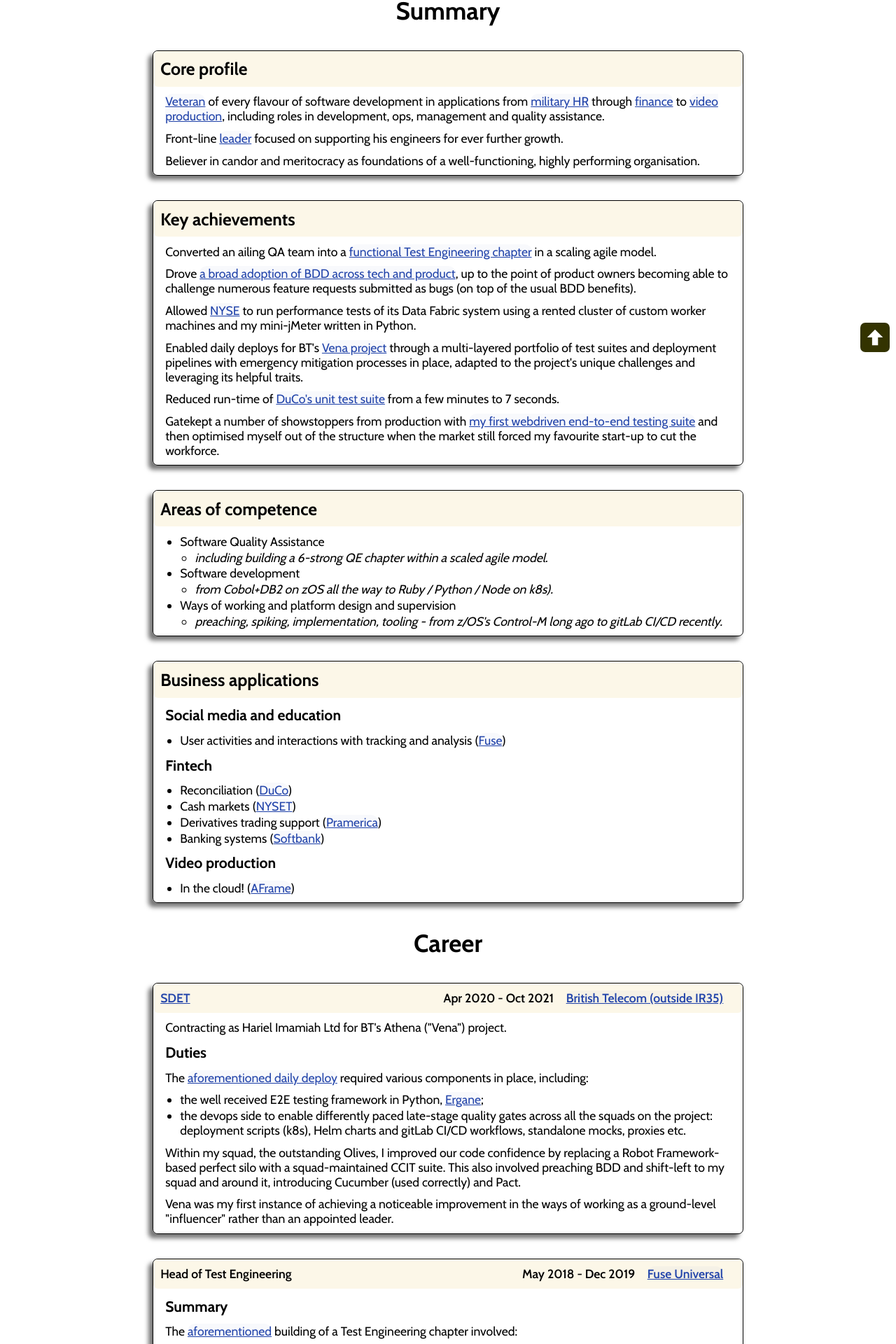
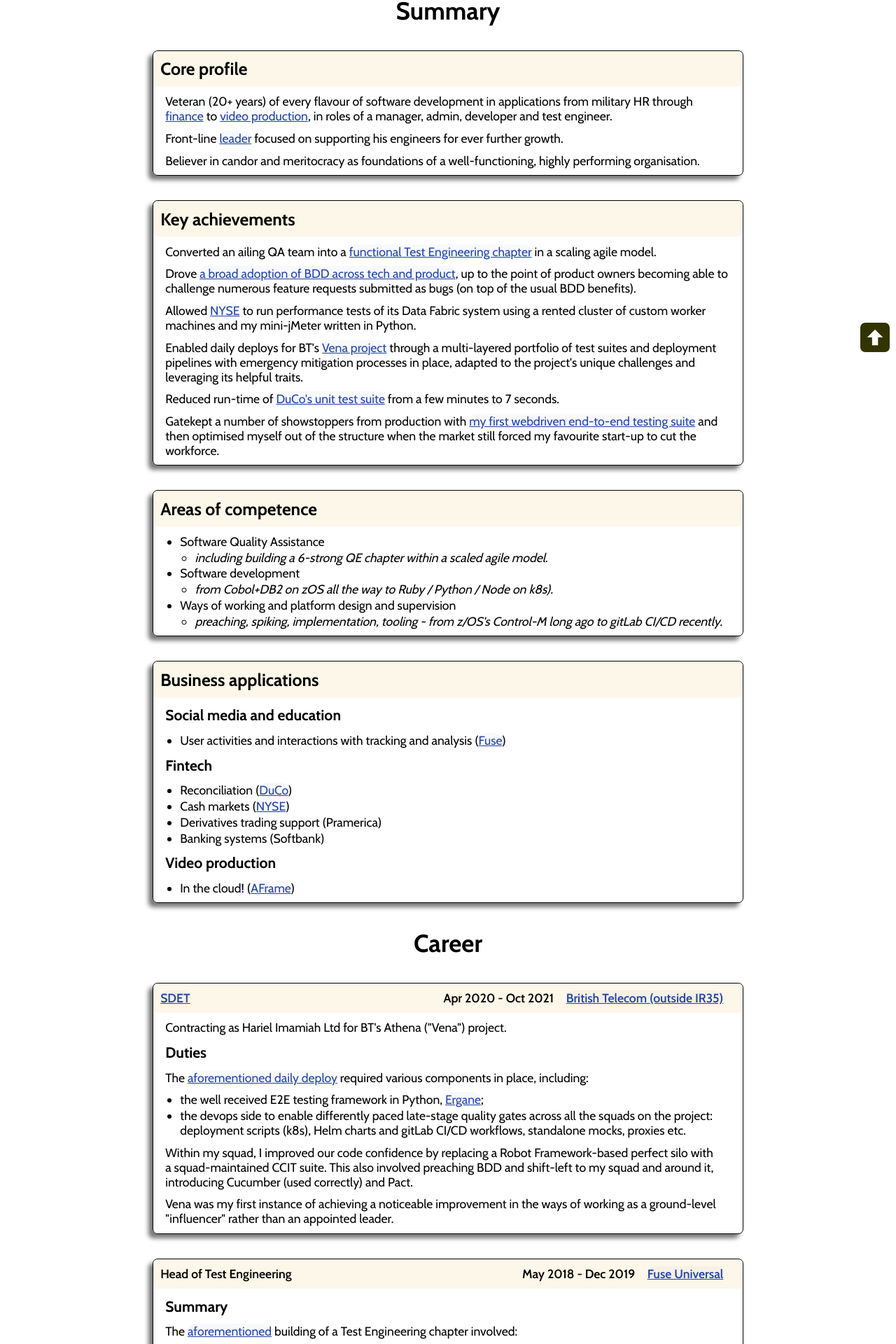
Before and after one commit to akseiya/cvml, a React (Create React App) app in the folder tsx/: page / in a window 1280 px wide. Shown: the part 288-2208 px from the top of the page at 70% size. Built offline with nearby package versions, Linux system fonts and the light colour scheme.

Commit message:
consistency changes after hiding old jobs

```diff
--- a/tsx/public/AuthorsResume.yaml
+++ b/tsx/public/AuthorsResume.yaml
@@ -52,10 +52,10 @@
   ### be used instead of "Core profile" etc.
 
   - Core profile: |-
-      [Veteran](#career-csopl) of every flavour of software development
-      in applications from [military HR](#career-csopl) through
-      [finance](#career-nyse) to [video production](#career-aframe), including
-      roles in development, ops, management and quality assistance.
+      Veteran (20+ years) of every flavour of software development
+      in applications from military HR through
+      [finance](#career-duco) to [video production](#career-aframe), in
+      roles of a manager, admin, developer and test engineer.
 
       Front-line [leader](#career-fuse) focused on supporting his engineers for
       ever further growth.
@@ -104,9 +104,9 @@
             ([Fuse](#career-fuse))
       # Fintech
         *   Reconciliation ([DuCo](#career-duco))
-        *   Cash markets ([NYSET](#career-nyse))
-        *   Derivatives trading support ([Pramerica](#career-pramerica))
-        *   Banking systems ([Softbank](#career-softbank))
+        *   Cash markets ([NYSE](#career-nyse))
+        *   Derivatives trading support (Pramerica)
+        *   Banking systems (Softbank)
       # Video production
         *   In the cloud! ([AFrame](#career-aframe))
 
@@ -141,9 +141,9 @@
           across all the squads on the project: deployment scripts (k8s), Helm
           charts and gitLab CI/CD workflows, standalone mocks, proxies etc.
 
-        Within my squad, the outstanding Olives, I improved our code confidence
+        Within my squad, I improved our code confidence
         by replacing a Robot Framework-based perfect silo with
-        a squad-maintained CCIT suite. This also involved preaching BDD and
+        a squad-maintained CCIT suite. This also involved preaching BDD and
         shift-left to my squad and around it, introducing Cucumber (used
         correctly) and Pact.
 
@@ -321,7 +321,6 @@
             innovation.
 
     - id: aframe
-      featured: true
       from: 2012-09
       to: 2016-02
       company:
@@ -344,6 +343,7 @@
         manifesting outside the browser window).
 
     - id: nyse
+      featured: true
       from: 2010-08
       to: 2012-09
       company:
--- a/tsx/src/components/CVMLPresenter/Career/Career.tsx
+++ b/tsx/src/components/CVMLPresenter/Career/Career.tsx
@@ -74,7 +74,6 @@
 const renderJob =
   (flat: boolean) => (job: Job, i: number) => renderFlattableJob(flat, job, i);
 
-
 const jobsWithFeatureLimit = (jobs: Job[]) => {
   let featuredCount = 0;
   const limitedJobs: Job[] = [];
@@ -98,7 +97,10 @@
 const notPrehistoric = (job: Job, jobIndex: number) =>
   !('to' in job) ||               // current assignment
   (jobIndex < minJobsToShow) ||   // one of the first on sorted list
-  (Date.now() - new Date(job.from).valueOf() < prehistoryThreshold);
+  (
+    (Date.now() - new Date(job.to ? job.to : job.from).valueOf()) <
+   prehistoryThreshold
+  );
 
 export function Career(props: {
   currentResume: Resume,
```
